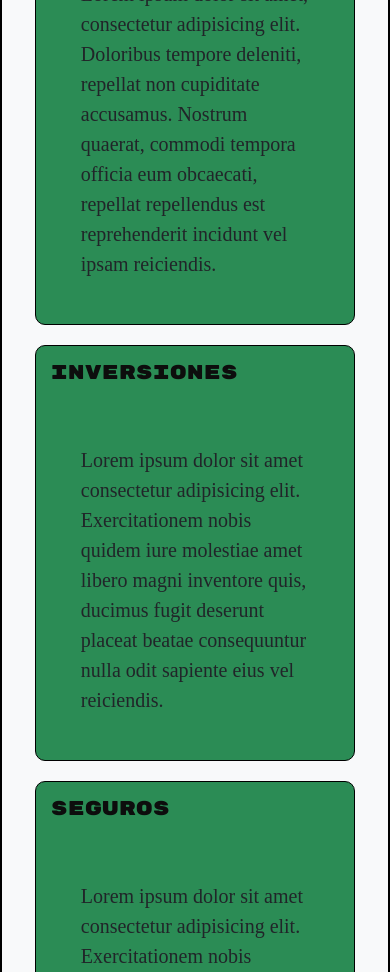
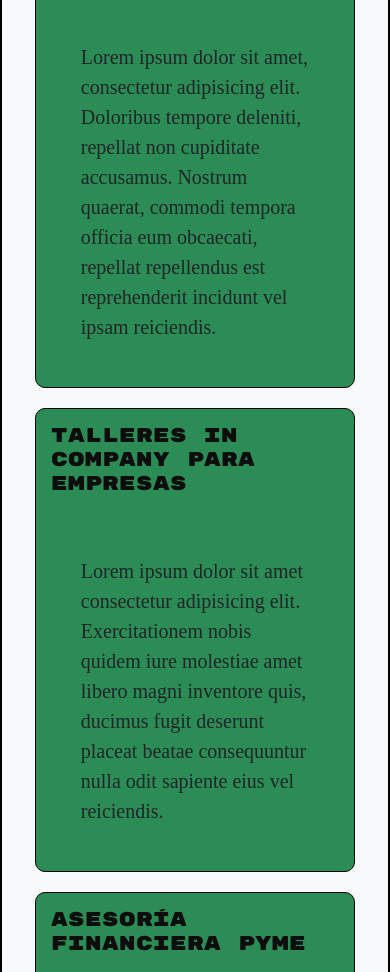
Before and after one commit to linserra/saasProyectoFinal, a plain HTML site: page Paginas/edfinanciera.html in a window 390 px wide. Shown: the part 1028-2000 px from the top of the page. Drawn offline with nearby package versions, Linux system fonts and the light colour scheme; a web font is replaced by a local one.

Commit message:
Mejora padding en mobile

```diff
--- a/Paginas/edfinanciera.html
+++ b/Paginas/edfinanciera.html
@@ -57,15 +57,15 @@
                 <h2>Cursos</h2>
                 <div id="cursos">
                     <figure class="green-bg contenedor-cursos">
-                        <h3>Educacion Financiera</h3>
+                        <h3>Mercado de Capitales y finanzas personales</h3>
                         <p class="parrafo">Lorem ipsum dolor sit amet, consectetur adipisicing elit. Doloribus tempore deleniti, repellat non cupiditate accusamus. Nostrum quaerat, commodi tempora officia eum obcaecati, repellat repellendus est reprehenderit incidunt vel ipsam reiciendis.</p>
                     </figure>
                     <figure class="green-bg contenedor-cursos">
-                        <h3>Inversiones</h3>
+                        <h3>Talleres in Company para empresas</h3>
                         <p class="parrafo">Lorem ipsum dolor sit amet consectetur adipisicing elit. Exercitationem nobis quidem iure molestiae amet libero magni inventore quis, ducimus fugit deserunt placeat beatae consequuntur nulla odit sapiente eius vel reiciendis.</p>
                     </figure>
                     <figure class="green-bg contenedor-cursos">
-                        <h3>Seguros</h3>
+                        <h3>Asesoría Financiera Pyme</h3>
                         <p class="parrafo">Lorem ipsum dolor sit amet consectetur adipisicing elit. Exercitationem nobis quidem iure molestiae amet libero magni inventore quis, ducimus fugit deserunt placeat beatae consequuntur nulla odit sapiente eius vel reiciendis.</p>
                     </figure>
 
--- a/scss/_content.scss
+++ b/scss/_content.scss
@@ -32,7 +32,8 @@
     overflow-y: auto;
     border:solid black 2px;
     text-align: center;
-    padding-bottom: 10px;
+    padding-top: 15px;
+    padding-bottom: 15px;
 
 }
 
```
Also changed, not shown: css/main.css, 1 other file.
